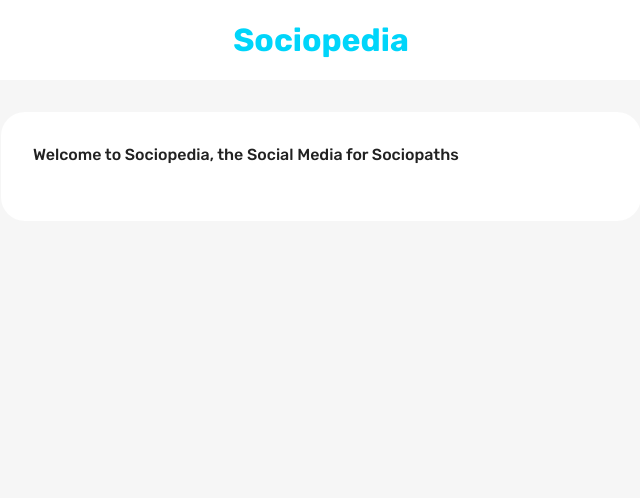
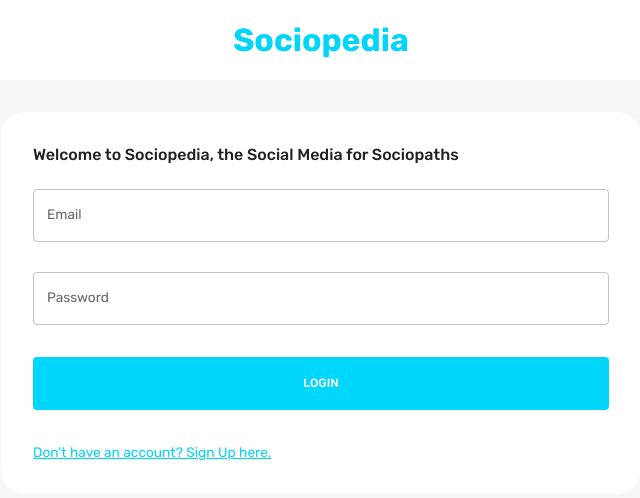
Before and after one commit to Bonkers1234/EdRoh_MERN_tutorials, a React (Create React App) app in the folder FullstackResponsiveMERN/client/: page / in a window 1280 px wide. Shown: the top 498 px of the page, without its empty margins (319-959 px from the left). Built offline with nearby package versions, Linux system fonts and the light colour scheme.

Commit message:
Register, Login Pages and Form part2

```diff
--- a/FullstackResponsiveMERN/client/src/scenes/loginPage/Form.jsx
+++ b/FullstackResponsiveMERN/client/src/scenes/loginPage/Form.jsx
@@ -58,8 +58,55 @@
   const isLogin = pageType === 'login'
   const isRegister = pageType === 'register'
 
+  const register = async (values, onSubmitProps) => {
+    // this allows us to send form info with image
+    const formData = new FormData()
+    for(let value in values) {
+      formData.append(value, values[value])
+    }
+    formData.append('picturePath', values.picture.name)
+
+    const savedUserResponse = await fetch(
+      "http://localhost:3001/auth/register",
+      {
+        method: 'POST',
+        body: formData
+      }
+    )
+    const savedUser = await savedUserResponse.json()
+    onSubmitProps.resetForm()
+
+    if(savedUser) {
+      setPageType('login')
+    }
+  }
+
+  const login = async (values, onSubmitProps) => {
+    const loggedInResponse = await fetch(
+      "http://localhost:3001/auth/login",
+      {
+        method: 'POST',
+        headers: { 'Content-Type': 'application/json' },
+        body: JSON.stringify(values)
+      }
+    )
+    const loggedIn = await loggedInResponse.json()
+    onSubmitProps.resetForm()
+    if(loggedIn) {
+      dispatch(
+        setLogin({
+          user: loggedIn.user,
+          token: loggedIn.token
+        })
+      )
+      navigate('/home')
+    }
+  }
+
   const handleFormSubmit = async (values, onSubmitProps) => {
-
+    if(isLogin) await login(values, onSubmitProps)
+    if(isRegister) await register(values, onSubmitProps)
+  }
 
   return (
     <Formik
@@ -166,6 +213,60 @@
               </>
             )}
 
+            <TextField
+              label='Email'
+              onBlur={handleBlur}
+              onChange={handleChange}
+              value={values.email}
+              name="email"
+              error={Boolean(touched.email) && Boolean(errors.email)}
+              helperText={touched.email && errors.email}
+              sx={{ gridColumn: 'span 4' }}
+            />
+            <TextField
+              label='Password'
+              type='password'
+              onBlur={handleBlur}
+              onChange={handleChange}
+              value={values.password}
+              name="password"
+              error={Boolean(touched.password) && Boolean(errors.password)}
+              helperText={touched.password && errors.password}
+              sx={{ gridColumn: 'span 4' }}
+            />
+          </Box>
+
+          {/* BUTTONS */}
+          <Box>
+            <Button
+              fullWidth
+              type='submit'
+              sx={{
+                margin: '2rem 0',
+                padding: '1rem',
+                backgroundColor: palette.primary.main,
+                color: palette.background.alt,
+                '&:hover': { color: palette.primary.main }
+              }}
+            >
+              {isLogin ? 'LOGIN' : 'REGISTER'}
+            </Button>
+            <Typography
+              onClick={() => {
+                setPageType(isLogin ? 'register' : 'login')
+                resetForm()
+              }}
+              sx={{
+                textDecoration: 'underline',
+                color: palette.primary.main,
+                '&:hover': {
+                  cursor: 'pointer',
+                  color: palette.primary.light
+                }
+              }}
+            >
+              {isLogin ? "Don't have an account? Sign Up here." : "Already have an account? Login here."}
+            </Typography>
           </Box>
         </form>
       )}
@@ -173,8 +274,4 @@
   )
 }
 
-
-
-}
-
 export default Form
```
Lines whose indentation alone changed are shown as unchanged.
